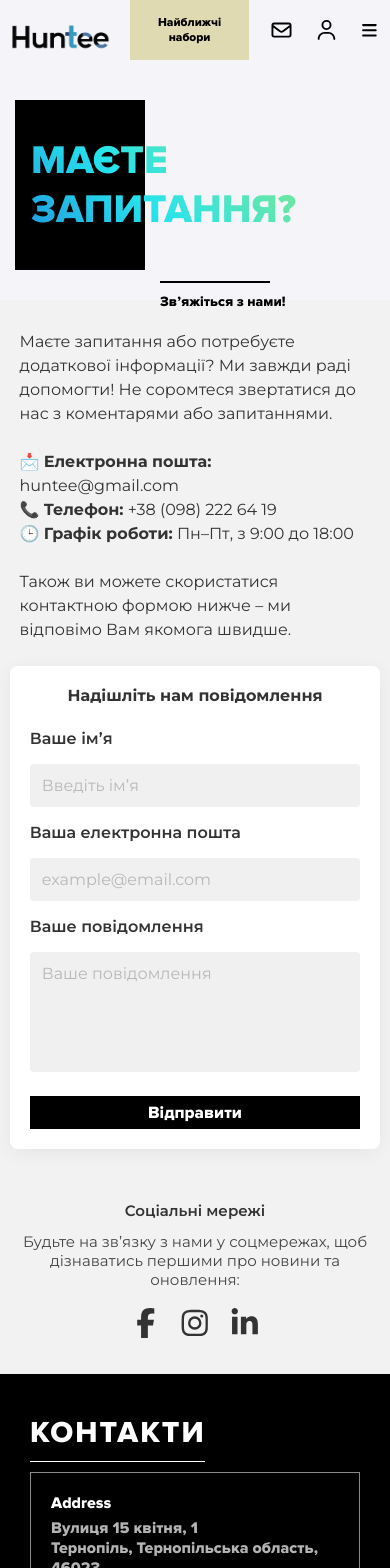
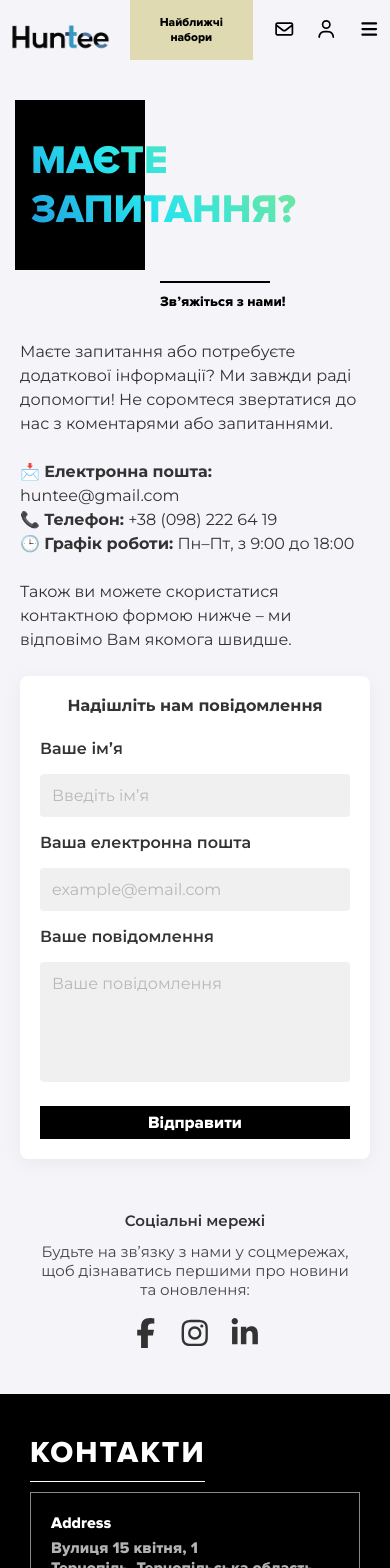
Before and after one commit to valerii-okhmak/huntee, a React (Create React App) app in the folder frontend/: page /contacts in a window 390 px wide. Shown: the top 1568 px of the page. Built offline with nearby package versions, Linux system fonts and the light colour scheme; a web font is replaced by a local one.

Commit message:
feat: enhance Contacts and Header components with improved styles and responsive design

```diff
--- a/frontend/src/components/Contacts/Contacts.css
+++ b/frontend/src/components/Contacts/Contacts.css
@@ -3,14 +3,15 @@
 .contacts__form-wrapper {
   display: flex;
   flex-direction: column;
-  align-items: center;
-  padding: 20px 0px;
-  background-color: #f2f2f2;
+  width: 75%;
+  margin: 0 auto;
+  padding: 20px 0;
+  background-color: #f4f4f9;
   font-family: 'Montserrat', sans-serif;
 }
 
 .contacts__subtitle {
-  max-width: 75%;
+  width: 100%;
   margin-bottom: 24px;
   font-size: 18px;
   color: #333;
@@ -22,7 +23,6 @@
   background: #fff;
   padding: 32px;
   border-radius: 8px;
-  max-width: 75%;
   width: 100%;
   display: flex;
   flex-direction: column;
@@ -107,7 +107,7 @@
 
 .contacts__socials {
     margin-top: 40px;
-    max-width: 80%;
+    width: 100%;
     padding: 24px;
     border-radius: 8px;
     text-align: center;
@@ -139,19 +139,21 @@
     transition: color 0.3s;
   }
 
-  .contacts__icons a:hover {
-    color: #0077b5;
-  }
+.contact__icon_facebook:hover{
+  color: #3b5998;
+}
+.contact__icon_instagram:hover{
+  color: #cc2366;
+}
+
+.contact__icon_linkedin:hover{
+  color: #0077b5;
+}
 
 
 @media (max-width: 1024px) {
-  .contacts__subtitle,
-  .contacts__form {
-    max-width: 75%;
-  }
 
   .contacts__socials {
-    max-width: 90%;
     padding: 20px;
   }
 
@@ -161,9 +163,17 @@
 }
 
 @media (max-width: 768px) {
+
+.contacts__form-wrapper {
+  align-items: flex-start;
+  width: 100%;
+  padding: 30px 20px ;
+  background-color: #f4f4f9;
+  font-family: 'Montserrat', sans-serif;
+}
+
   .contacts__subtitle {
     font-size: 18px;
-    max-width: 90%;
   }
 
   .contacts__form-title {
@@ -176,11 +186,9 @@
 
   .contacts__form {
     padding: 24px;
-    max-width: 90%;
   }
 
   .contacts__socials {
-    max-width: 95%;
     padding: 16px;
   }
 
@@ -193,7 +201,6 @@
 @media (max-width: 480px) {
   .contacts__subtitle {
     font-size: 16px;
-    max-width: 90%;
   }
 
   .contacts__form-title {
@@ -206,7 +213,6 @@
 
   .contacts__form {
     padding: 20px;
-    max-width: 95%;
   }
 
   .contacts__form input,
@@ -221,7 +227,6 @@
   }
 
   .contacts__socials {
-    max-width: 100%;
     padding: 12px;
   }
 
--- a/frontend/src/components/Contacts/Contacts.js
+++ b/frontend/src/components/Contacts/Contacts.js
@@ -54,17 +54,16 @@ const Contacts = () => {
         <h3>Соціальні мережі</h3>
         <p>Будьте на зв’язку з нами у соцмережах, щоб дізнаватись першими про новини та оновлення:</p>
         <div className="contacts__icons">
-            <a href="https://www.facebook.com/" target="_blank" rel="noopener noreferrer">
+            <a href="https://www.facebook.com/" target="_blank" rel="noopener noreferrer" className='contact__icon_facebook'>
                 <FontAwesomeIcon icon={faFacebookF} />
             </a>
-            <a href="https://www.instagram.com/" target="_blank" rel="noopener noreferrer">
+            <a href="https://www.instagram.com/" target="_blank" rel="noopener noreferrer" className='contact__icon_instagram'>
                 <FontAwesomeIcon icon={faInstagram} />
             </a>
-            <a href="https://www.linkedin.com/" target="_blank" rel="noopener noreferrer">
+            <a href="https://www.linkedin.com/" target="_blank" rel="noopener noreferrer" className='contact__icon_linkedin'>
                  <FontAwesomeIcon icon={faLinkedinIn} />
             </a>
         </div>
-
       </div>
     </div>
   );
--- a/frontend/src/components/header/Header.css
+++ b/frontend/src/components/header/Header.css
@@ -21,6 +21,28 @@
 .header .logo h1 {
   margin: 0;
 }
+
+.header-icon{
+  color: rgb(0, 0, 0);
+  font-size: clamp(18px, 3vw, 24px);
+}
+
+.header-icons {
+  display: flex;
+}
+
+.header-icons:hover .header-icon {
+  opacity: 0.4;
+  filter: grayscale(100%);
+  transition: transform 0.3s ease, filter 0.3s ease, opacity 0.3s ease;
+}
+
+.header-icons .header-icon:hover {
+  transform: scale(1.1);
+  opacity: 1 !important;
+  filter: none !important;
+}
+
 
 .logo {
   margin-left: 12.5%;
--- a/frontend/src/components/header/Header.js
+++ b/frontend/src/components/header/Header.js
@@ -49,21 +49,23 @@ const Header = () => {
               </Link>
             </li>
           )}
+          <div className="header-icons">
           <li>
             <Link to="/messages" className="headermenu" aria-label="Повідомлення">
-              <FontAwesomeIcon icon={faEnvelope} size="lg" />
+              <FontAwesomeIcon icon={faEnvelope} className="header-icon" />
             </Link>
           </li>
           <li>
             <Link to="/profile" className="headermenu" aria-label="Профіль">
-              <FontAwesomeIcon icon={faUser} size="lg" />
+              <FontAwesomeIcon icon={faUser} className="header-icon" />
             </Link>
           </li>
           <li>
             <button onClick={menuBtn} className="headermenu burger" aria-label="Бургер меню">
-              <FontAwesomeIcon icon={faBars} size="lg" />
+              <FontAwesomeIcon icon={faBars} className="header-icon"/>
             </button>
           </li>
+          </div>
         </ul>
       </nav>
       <BurgerMenu menuBtn={menuBtn}/>
```
